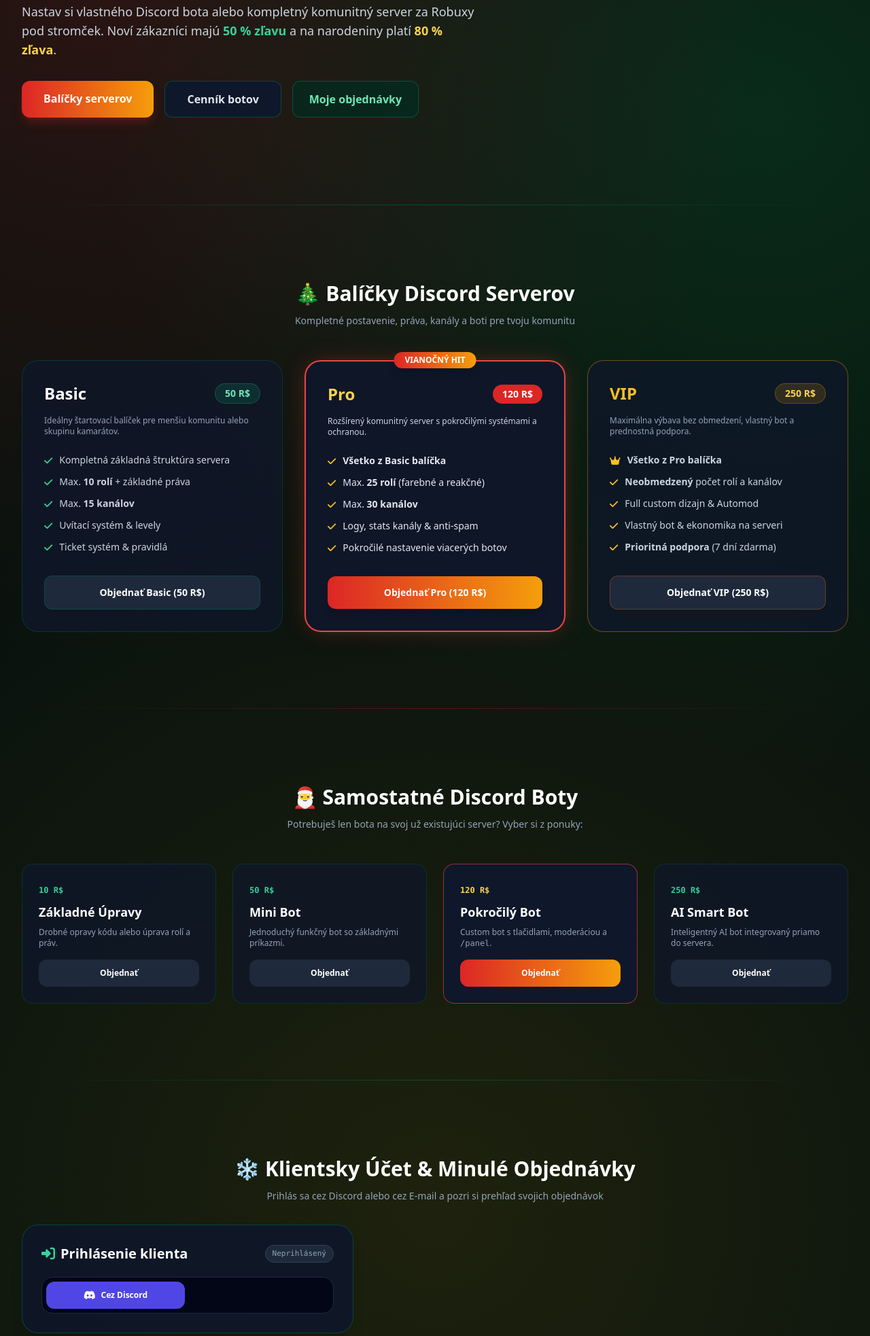
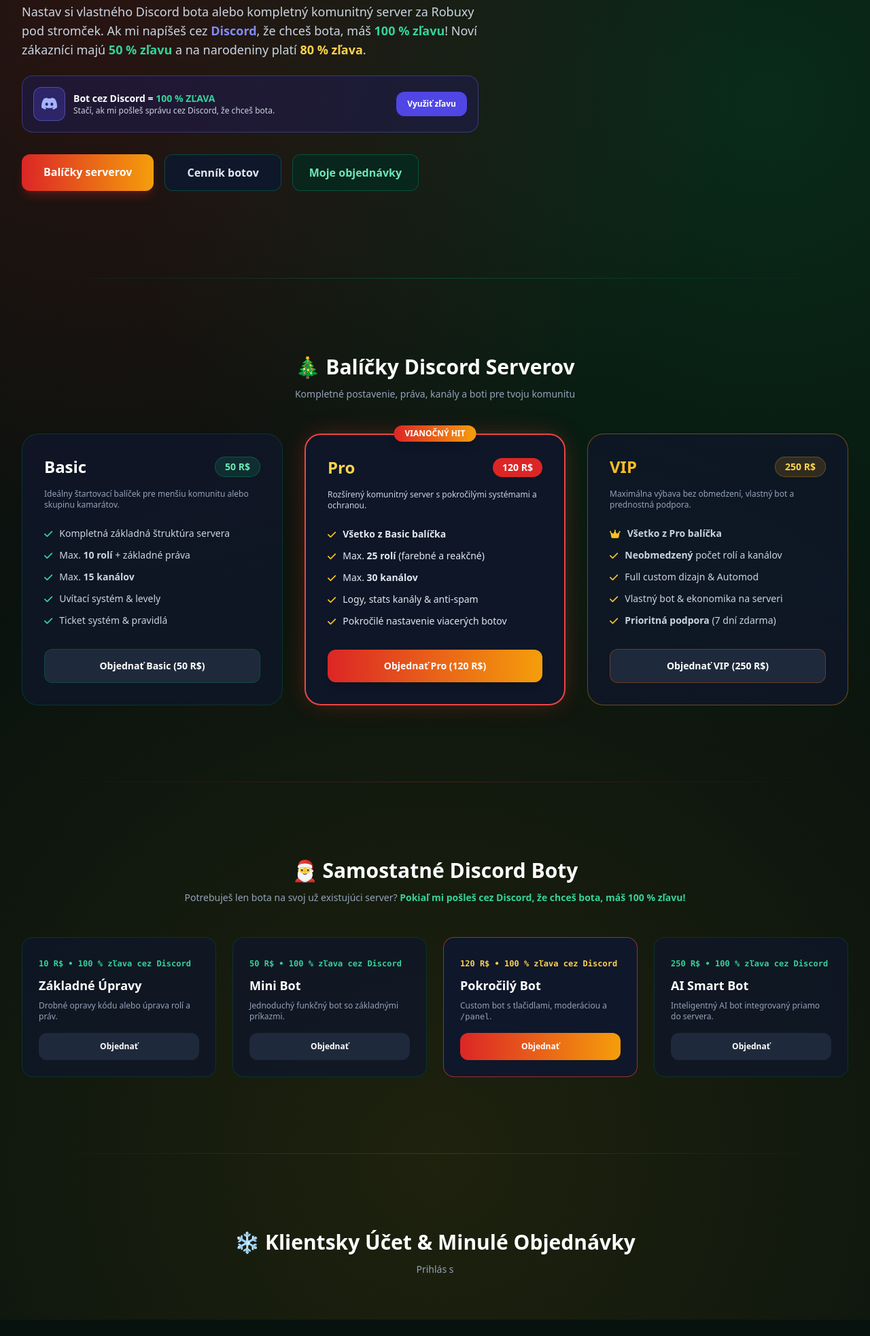
Before and after one commit to palkoheldak1234-eng/storm-rp-web, a plain HTML site: page index.html in a window 1280 px wide. Shown: the part 448-2414 px from the top of the page at 68% size. After the commit the page ends 2390 px from the top, so only its background shows below. Drawn offline with nearby package versions, Linux system fonts and the light colour scheme.

```diff
--- a/index.html
+++ b/index.html
@@ -47,7 +47,7 @@
     <!-- VIANOČNÝ OZNAMOVACÍ PÁS -->
     <div class="bg-gradient-to-r from-red-700 via-amber-600 to-emerald-700 text-white text-[11px] sm:text-xs font-extrabold text-center py-2 px-4 tracking-wide flex items-center justify-center gap-2 shadow-md relative z-40">
         <i class="fa-solid fa-snowflake"></i>
-        <span>VIANOČNÁ EDÍCIA HELKOS-STK • Vianočné balíčky, zľavy a klientsky účet sú aktívne! 🎄🎁</span>
+        <span>VIANOČNÁ AKCIA: Pošli správu cez Discord, že chceš bota, a máš 100 % ZĽAVU! 🎄🎁</span>
     </div>
 
     <!-- HLAVIČKA -->
@@ -102,8 +102,25 @@
                     <span class="bg-gradient-to-r from-red-400 via-amber-200 to-emerald-400 bg-clip-text text-transparent">helkos-STk</span>
                 </h1>
                 <p class="text-slate-300 text-base sm:text-lg leading-relaxed">
-                    Nastav si vlastného Discord bota alebo kompletný komunitný server za Robuxy pod stromček. Noví zákazníci majú <strong class="text-emerald-400">50 % zľavu</strong> a na narodeniny platí <strong class="text-amber-300">80 % zľava</strong>.
+                    Nastav si vlastného Discord bota alebo kompletný komunitný server za Robuxy pod stromček. Ak mi napíšeš cez <strong class="text-indigo-400">Discord</strong>, že chceš bota, máš <strong class="text-emerald-400">100 % zľavu</strong>! Noví zákazníci majú <strong class="text-emerald-400">50 % zľavu</strong> a na narodeniny platí <strong class="text-amber-300">80 % zľava</strong>.
                 </p>
+
+                <!-- ZVÝRAZNENÝ BANNER PRE 100% ZĽAVU NA BOTA CEZ DISCORD -->
+                <div class="bg-indigo-950/60 border border-indigo-500/40 rounded-2xl p-4 flex flex-col sm:flex-row items-center justify-between gap-3 text-left">
+                    <div class="flex items-center gap-3">
+                        <div class="bg-indigo-600/30 border border-indigo-400/40 text-indigo-300 p-2.5 rounded-xl shrink-0">
+                            <i class="fa-brands fa-discord text-xl"></i>
+                        </div>
+                        <div class="text-xs sm:text-sm">
+                            <p class="font-extrabold text-white">Bot cez Discord = <span class="text-emerald-400">100 % ZĽAVA</span></p>
+                            <p class="text-slate-300 text-xs">Stačí, ak mi pošleš správu cez Discord, že chceš bota.</p>
+                        </div>
+                    </div>
+                    <a href="#kontakt" data-package="Bot cez Discord (100 % zľava)" class="order-select-link shrink-0 bg-indigo-600 hover:bg-indigo-500 text-white text-xs font-bold px-4 py-2.5 rounded-xl transition">
+                        Využiť zľavu
+                    </a>
+                </div>
+
                 <div class="flex flex-wrap gap-4 justify-center md:justify-start pt-2">
                     <a href="#servery" class="bg-gradient-to-r from-red-600 to-amber-500 hover:from-red-500 hover:to-amber-400 text-white font-bold px-8 py-3.5 rounded-xl shadow-lg shadow-red-600/25 transition">Balíčky serverov</a>
                     <a href="#cennik" class="bg-slate-900 hover:bg-slate-800 border border-emerald-700/50 text-slate-200 font-semibold px-8 py-3.5 rounded-xl transition">Cenník botov</a>
@@ -196,41 +213,43 @@
         <section id="cennik" class="py-4 space-y-12">
             <div class="text-center max-w-3xl mx-auto space-y-3">
                 <h2 class="text-3xl font-extrabold text-white">🎅 Samostatné Discord Boty</h2>
-                <p class="text-slate-400 text-sm">Potrebuješ len bota na svoj už existujúci server? Vyber si z ponuky:</p>
+                <p class="text-slate-400 text-sm">
+                    Potrebuješ len bota na svoj už existujúci server? <strong class="text-emerald-400">Pokiaľ mi pošleš cez Discord, že chceš bota, máš 100 % zľavu!</strong>
+                </p>
             </div>
 
             <div class="grid grid-cols-1 md:grid-cols-2 lg:grid-cols-4 gap-6">
                 <div class="bg-slate-900/80 border border-emerald-900/50 p-6 rounded-2xl flex flex-col justify-between">
                     <div>
-                        <span class="text-xs font-mono text-emerald-400 font-bold">10 R$</span>
+                        <span class="text-xs font-mono text-emerald-400 font-bold">10 R$ • 100 % zľava cez Discord</span>
                         <h3 class="text-lg font-bold text-white my-2">Základné Úpravy</h3>
                         <p class="text-slate-400 text-xs mb-4">Drobné opravy kódu alebo úprava rolí a práv.</p>
                     </div>
-                    <a href="#kontakt" data-package="Bot: Základné Úpravy (10 R$)" class="order-select-link block text-center w-full bg-slate-800 hover:bg-emerald-600 text-white text-xs font-bold py-3 rounded-xl transition">Objednať</a>
+                    <a href="#kontakt" data-package="Bot: Základné Úpravy (100 % zľava cez Discord)" class="order-select-link block text-center w-full bg-slate-800 hover:bg-emerald-600 text-white text-xs font-bold py-3 rounded-xl transition">Objednať</a>
                 </div>
                 <div class="bg-slate-900/80 border border-emerald-900/50 p-6 rounded-2xl flex flex-col justify-between">
                     <div>
-                        <span class="text-xs font-mono text-emerald-400 font-bold">50 R$</span>
+                        <span class="text-xs font-mono text-emerald-400 font-bold">50 R$ • 100 % zľava cez Discord</span>
                         <h3 class="text-lg font-bold text-white my-2">Mini Bot</h3>
                         <p class="text-slate-400 text-xs mb-4">Jednoduchý funkčný bot so základnými príkazmi.</p>
                     </div>
-                    <a href="#kontakt" data-package="Bot: Mini Bot (50 R$)" class="order-select-link block text-center w-full bg-slate-800 hover:bg-emerald-600 text-white text-xs font-bold py-3 rounded-xl transition">Objednať</a>
+                    <a href="#kontakt" data-package="Bot: Mini Bot (100 % zľava cez Discord)" class="order-select-link block text-center w-full bg-slate-800 hover:bg-emerald-600 text-white text-xs font-bold py-3 rounded-xl transition">Objednať</a>
                 </div>
                 <div class="bg-slate-900 border border-red-500/60 p-6 rounded-2xl flex flex-col justify-between">
                     <div>
-                        <span class="text-xs font-mono text-amber-300 font-bold">120 R$</span>
+                        <span class="text-xs font-mono text-amber-300 font-bold">120 R$ • 100 % zľava cez Discord</span>
                         <h3 class="text-lg font-bold text-white my-2">Pokročilý Bot</h3>
                         <p class="text-slate-400 text-xs mb-4">Custom bot s tlačidlami, moderáciou a <code>/panel</code>.</p>
                     </div>
-                    <a href="#kontakt" data-package="Bot: Pokročilý Bot (120 R$)" class="order-select-link block text-center w-full bg-gradient-to-r from-red-600 to-amber-500 hover:from-red-500 hover:to-amber-400 text-white text-xs font-bold py-3 rounded-xl transition">Objednať</a>
+                    <a href="#kontakt" data-package="Bot: Pokročilý Bot (100 % zľava cez Discord)" class="order-select-link block text-center w-full bg-gradient-to-r from-red-600 to-amber-500 hover:from-red-500 hover:to-amber-400 text-white text-xs font-bold py-3 rounded-xl transition">Objednať</a>
                 </div>
                 <div class="bg-slate-900/80 border border-emerald-900/50 p-6 rounded-2xl flex flex-col justify-between">
                     <div>
-                        <span class="text-xs font-mono text-emerald-400 font-bold">250 R$</span>
+                        <span class="text-xs font-mono text-emerald-400 font-bold">250 R$ • 100 % zľava cez Discord</span>
                         <h3 class="text-lg font-bold text-white my-2">AI Smart Bot</h3>
                         <p class="text-slate-400 text-xs mb-4">Inteligentný AI bot integrovaný priamo do servera.</p>
                     </div>
-                    <a href="#kontakt" data-package="Bot: AI Smart Bot (250 R$)" class="order-select-link block text-center w-full bg-slate-800 hover:bg-emerald-600 text-white text-xs font-bold py-3 rounded-xl transition">Objednať</a>
+                    <a href="#kontakt" data-package="Bot: AI Smart Bot (100 % zľava cez Discord)" class="order-select-link block text-center w-full bg-slate-800 hover:bg-emerald-600 text-white text-xs font-bold py-3 rounded-xl transition">Objednať</a>
                 </div>
             </div>
         </section>
@@ -241,25 +260,4 @@
         <section id="ucet" class="py-4 space-y-8">
             <div class="text-center max-w-3xl mx-auto space-y-3">
                 <h2 class="text-3xl font-extrabold text-white">❄️ Klientsky Účet & Minulé Objednávky</h2>
-                <p class="text-slate-400 text-sm">Prihlás sa cez Discord alebo cez E-mail a pozri si prehľad svojich objednávok</p>
-            </div>
-
-            <div class="grid grid-cols-1 lg:grid-cols-12 gap-8 items-start">
-                <!-- PRIHLASOVACÍ BOX -->
-                <div class="lg:col-span-5 bg-slate-900/90 border border-emerald-800/60 p-7 rounded-3xl space-y-5 shadow-xl">
-                    <div class="flex items-center justify-between">
-                        <h3 class="text-xl font-bold text-white flex items-center gap-2">
-                            <i class="fa-solid fa-right-to-bracket text-emerald-400"></i>
-                            <span>Prihlásenie klienta</span>
-                        </h3>
-                        <span id="loginStatusBadge" class="text-[11px] font-mono px-2.5 py-1 rounded-full bg-slate-800 text-slate-400 border border-slate-700">
-                            Neprihlásený
-                        </span>
-                    </div>
-
-                    <!-- PREPÍNAČ SPÔSOBU PRIHLÁSENIA: DISCORD / E-MAIL -->
-                    <div class="grid grid-cols-2 gap-2 bg-slate-950 p-1.5 rounded-2xl border border-slate-800">
-                        <button type="button" id="tabDiscordBtn" onclick="setLoginMethod('discord')" class="py-2.5 px-3 rounded-xl text-xs font-bold flex items-center justify-center gap-2 bg-indigo-600 text-white transition cursor-pointer">
-                            <i class="fa-brands fa-discord text-sm"></i> Cez Discord
-                        </button>
-                        <button type="button" id="tabEmailBtn" onclick="setLoginMethod('email')" class="py-2.5 px-3 rounded-xl text-xs font-bold flex it
+                <p class="text-slate-400 text-sm">Prihlás s
```
